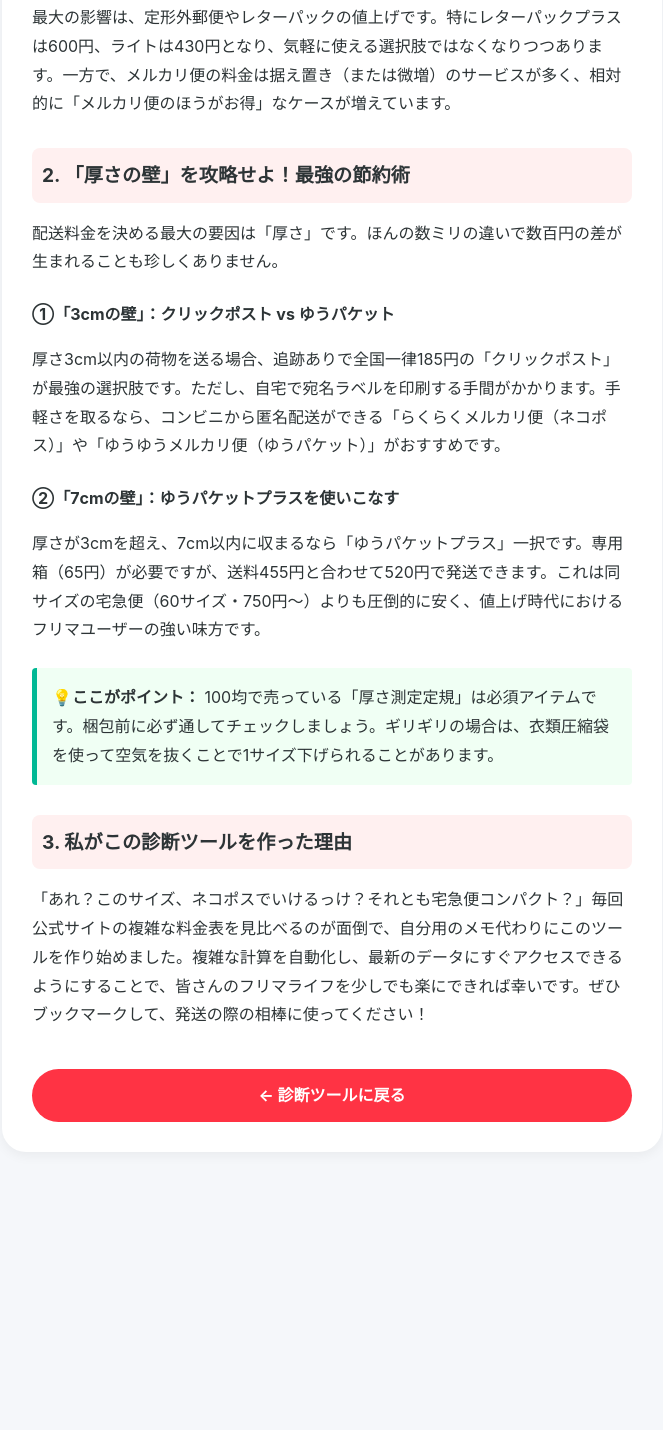
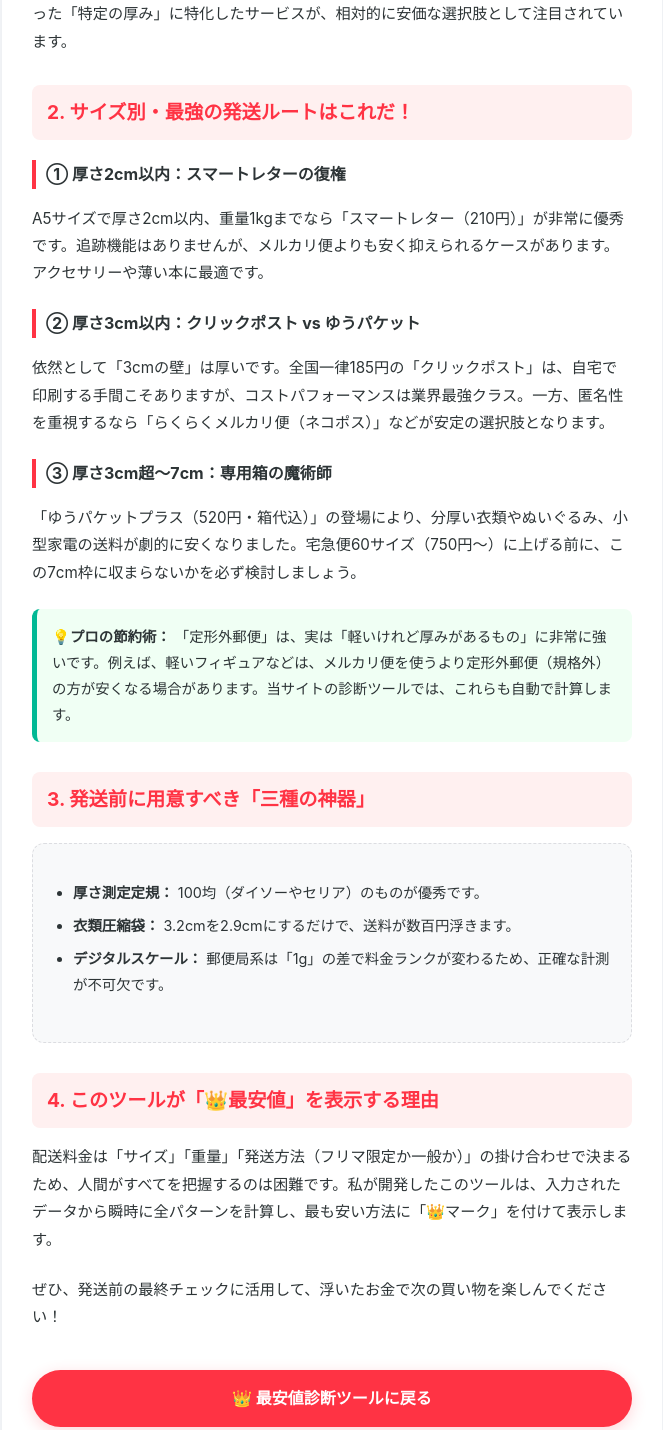
Before and after one commit to miyakota20011226-hub/my-first-site, a plain HTML site: page guide.html in a window 1280 px wide. Shown: the part 402-1832 px from the top of the page, without its empty margins (308-971 px from the left). Before the commit the page ends 1574 px from the top, so only its background shows below. Drawn offline with Linux system fonts and the light colour scheme.

Commit message:
Update guide.html

```diff
--- a/guide.html
+++ b/guide.html
@@ -12,16 +12,19 @@
     <meta name="viewport" content="width=device-width, initial-scale=1.0">
     <title>2026年最新 配送料金節約ガイド - 配送料金最安値診断</title>
     <style>
-        :root { --primary: #ff3344; --text: #2d3436; --bg: #f5f7fa; }
+        :root { --primary: #ff3344; --success: #00b894; --text: #2d3436; --bg: #f5f7fa; }
         body { background: var(--bg); font-family: -apple-system, sans-serif; line-height: 1.8; color: var(--text); padding: 20px; margin: 0; display: flex; justify-content: center; }
         article { max-width: 600px; background: white; padding: 30px; border-radius: 24px; box-shadow: 0 4px 12px rgba(0,0,0,0.05); }
-        h1 { font-size: 1.5rem; color: var(--primary); border-bottom: 3px solid var(--primary); padding-bottom: 10px; }
-        h2 { font-size: 1.2rem; margin-top: 30px; background: #fff0f0; padding: 10px; border-radius: 8px; }
-        h3 { font-size: 1rem; margin-top: 20px; color: var(--text); }
-        p { margin-bottom: 1.5em; }
-        .back-link { display: block; margin-top: 40px; text-align: center; color: white; background: var(--primary); padding: 12px 0; border-radius: 50px; text-decoration: none; font-weight: bold; transition: 0.2s; }
-        .back-link:hover { transform: scale(1.05); box-shadow: 0 5px 15px rgba(255, 51, 68, 0.3); }
-        .point-box { background: #f0fff4; border-left: 5px solid #00b894; padding: 15px; margin: 20px 0; border-radius: 4px; }
+        h1 { font-size: 1.5rem; color: var(--primary); border-bottom: 3px solid var(--primary); padding-bottom: 10px; line-height: 1.3; }
+        h2 { font-size: 1.2rem; margin-top: 30px; background: #fff0f0; padding: 10px 15px; border-radius: 8px; color: var(--primary); }
+        h3 { font-size: 1rem; margin-top: 20px; color: var(--text); font-weight: bold; border-left: 4px solid var(--primary); padding-left: 10px; }
+        p { margin-bottom: 1.5em; font-size: 0.95rem; }
+        ul { padding-left: 20px; margin-bottom: 1.5em; }
+        li { margin-bottom: 0.5em; font-size: 0.9rem; }
+        .back-link { display: block; margin-top: 40px; text-align: center; color: white; background: var(--primary); padding: 14px 0; border-radius: 50px; text-decoration: none; font-weight: bold; transition: 0.2s; box-shadow: 0 4px 15px rgba(255, 51, 68, 0.2); }
+        .back-link:hover { transform: scale(1.02); box-shadow: 0 6px 20px rgba(255, 51, 68, 0.3); }
+        .point-box { background: #f0fff4; border-left: 5px solid #00b894; padding: 15px; margin: 20px 0; border-radius: 8px; font-size: 0.9rem; }
+        .check-list { background: #f8f9fa; padding: 20px; border-radius: 12px; border: 1px dashed #dcdde1; }
     </style>
 </head>
 <body>
@@ -29,27 +32,41 @@
 <article>
     <h1>【2026年最新】送料値上げに負けない！メルカリ便・一般発送の賢い選び方</h1>
 
-    <p>2024年10月に郵便料金の大幅な値上げが実施され、フリマアプリの配送事情は大きく変わりました。「今まで通りの送り方だと損をするかもしれない」と不安に思う方も多いのではないでしょうか。この記事では、2026年現在の最新ルールに基づき、送料を1円でも安く抑えるためのポイントを徹底解説します。</p>
+    <p>2024年10月の郵便料金改定を経て、2026年現在、発送コストの最適化はフリマユーザーにとって必須のスキルとなりました。「どれを使えばいいか分からない」という方のために、最新の料金体系に基づいた節約のポイントをまとめました。</p>
 
-    <h2>1. 2024年の値上げで何が変わった？</h2>
-    <p>最大の影響は、定形外郵便やレターパックの値上げです。特にレターパックプラスは600円、ライトは430円となり、気軽に使える選択肢ではなくなりつつあります。一方で、メルカリ便の料金は据え置き（または微増）のサービスが多く、相対的に「メルカリ便のほうがお得」なケースが増えています。</p>
+    <h2>1. 2026年の配送業界はどうなっている？</h2>
+    <p>最大の変化は、郵便局のサービスがより「サイズと厚み」に厳格になった点です。レターパックや定形外郵便の価格が上昇した一方で、スマートレターやクリックポストといった「特定の厚み」に特化したサービスが、相対的に安価な選択肢として注目されています。</p>
 
-    <h2>2. 「厚さの壁」を攻略せよ！最強の節約術</h2>
-    <p>配送料金を決める最大の要因は「厚さ」です。ほんの数ミリの違いで数百円の差が生まれることも珍しくありません。</p>
+    <h2>2. サイズ別・最強の発送ルートはこれだ！</h2>
 
-    <h3>①「3cmの壁」：クリックポスト vs ゆうパケット</h3>
-    <p>厚さ3cm以内の荷物を送る場合、追跡ありで全国一律185円の「クリックポスト」が最強の選択肢です。ただし、自宅で宛名ラベルを印刷する手間がかかります。手軽さを取るなら、コンビニから匿名配送ができる「らくらくメルカリ便（ネコポス）」や「ゆうゆうメルカリ便（ゆうパケット）」がおすすめです。</p>
+    <h3>① 厚さ2cm以内：スマートレターの復権</h3>
+    <p>A5サイズで厚さ2cm以内、重量1kgまでなら「スマートレター（210円）」が非常に優秀です。追跡機能はありませんが、メルカリ便よりも安く抑えられるケースがあります。アクセサリーや薄い本に最適です。</p>
 
-    <h3>②「7cmの壁」：ゆうパケットプラスを使いこなす</h3>
-    <p>厚さが3cmを超え、7cm以内に収まるなら「ゆうパケットプラス」一択です。専用箱（65円）が必要ですが、送料455円と合わせて520円で発送できます。これは同サイズの宅急便（60サイズ・750円〜）よりも圧倒的に安く、値上げ時代におけるフリマユーザーの強い味方です。</p>
+    <h3>② 厚さ3cm以内：クリックポスト vs ゆうパケット</h3>
+    <p>依然として「3cmの壁」は厚いです。全国一律185円の「クリックポスト」は、自宅で印刷する手間こそありますが、コストパフォーマンスは業界最強クラス。一方、匿名性を重視するなら「らくらくメルカリ便（ネコポス）」などが安定の選択肢となります。</p>
+
+    <h3>③ 厚さ3cm超〜7cm：専用箱の魔術師</h3>
+    <p>「ゆうパケットプラス（520円・箱代込）」の登場により、分厚い衣類やぬいぐるみ、小型家電の送料が劇的に安くなりました。宅急便60サイズ（750円〜）に上げる前に、この7cm枠に収まらないかを必ず検討しましょう。</p>
+
     <div class="point-box">
-        <strong>💡ここがポイント：</strong> 100均で売っている「厚さ測定定規」は必須アイテムです。梱包前に必ず通してチェックしましょう。ギリギリの場合は、衣類圧縮袋を使って空気を抜くことで1サイズ下げられることがあります。
+        <strong>💡プロの節約術：</strong>
+        「定形外郵便」は、実は「軽いけれど厚みがあるもの」に非常に強いです。例えば、軽いフィギュアなどは、メルカリ便を使うより定形外郵便（規格外）の方が安くなる場合があります。当サイトの診断ツールでは、これらも自動で計算します。
     </div>
 
-    <h2>3. 私がこの診断ツールを作った理由</h2>
-    <p>「あれ？このサイズ、ネコポスでいけるっけ？それとも宅急便コンパクト？」毎回公式サイトの複雑な料金表を見比べるのが面倒で、自分用のメモ代わりにこのツールを作り始めました。複雑な計算を自動化し、最新のデータにすぐアクセスできるようにすることで、皆さんのフリマライフを少しでも楽にできれば幸いです。ぜひブックマークして、発送の際の相棒に使ってください！</p>
+    <h2>3. 発送前に用意すべき「三種の神器」</h2>
+    <div class="check-list">
+        <ul>
+            <li><strong>厚さ測定定規：</strong> 100均（ダイソーやセリア）のものが優秀です。</li>
+            <li><strong>衣類圧縮袋：</strong> 3.2cmを2.9cmにするだけで、送料が数百円浮きます。</li>
+            <li><strong>デジタルスケール：</strong> 郵便局系は「1g」の差で料金ランクが変わるため、正確な計測が不可欠です。</li>
+        </ul>
+    </div>
 
-    <a href="index.html" class="back-link">← 診断ツールに戻る</a>
+    <h2>4. このツールが「👑最安値」を表示する理由</h2>
+    <p>配送料金は「サイズ」「重量」「発送方法（フリマ限定か一般か）」の掛け合わせで決まるため、人間がすべてを把握するのは困難です。私が開発したこのツールは、入力されたデータから瞬時に全パターンを計算し、最も安い方法に「👑マーク」を付けて表示します。</p>
+    <p>ぜひ、発送前の最終チェックに活用して、浮いたお金で次の買い物を楽しんでください！</p>
+
+    <a href="index.html" class="back-link">👑 最安値診断ツールに戻る</a>
 </article>
 
 </body>
```
